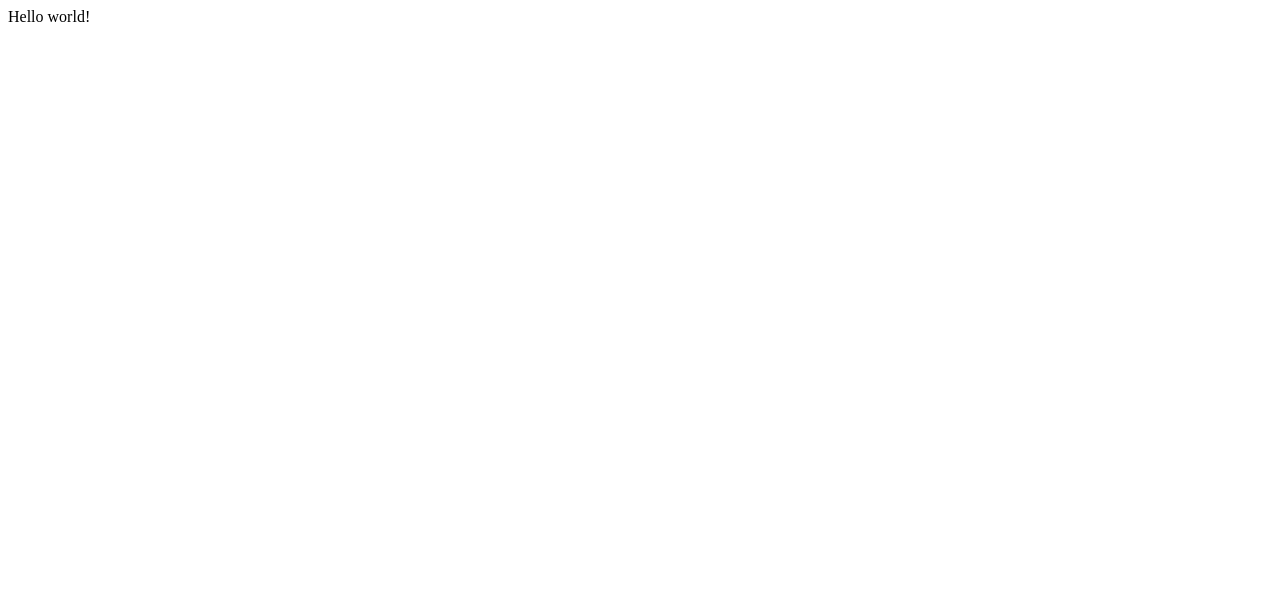
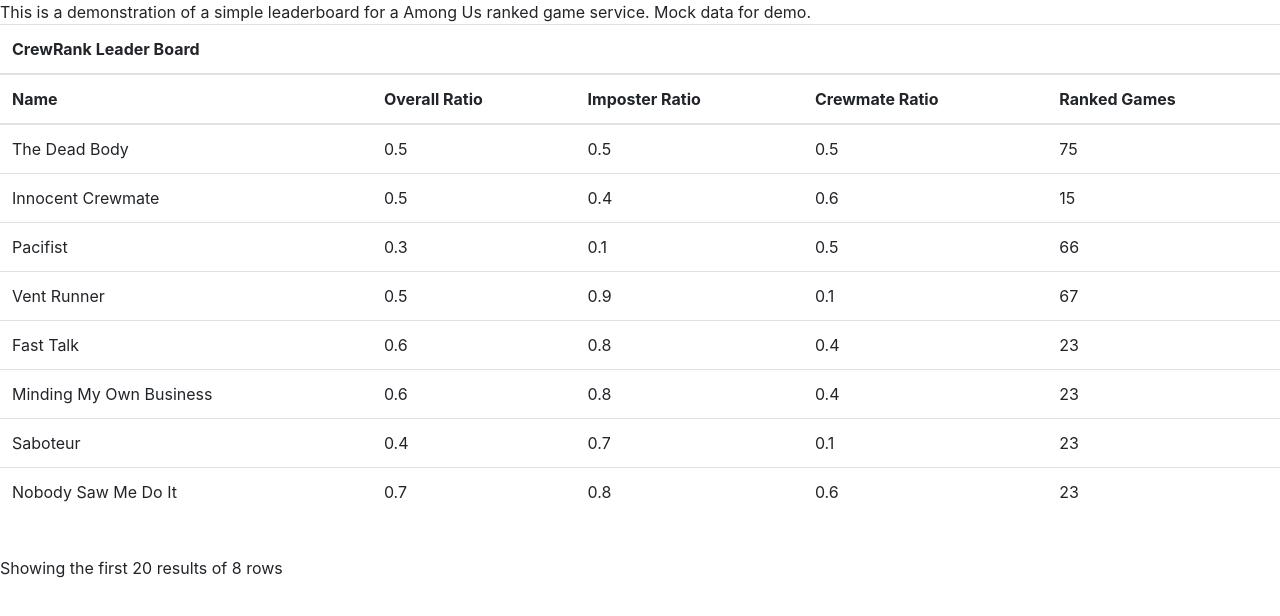
Before and after one commit to TWTA/crew-rank-site, a Gatsby site: page / in a window 1280 px wide. Built offline with nearby package versions, Linux system fonts and the light colour scheme; Gatsby itself is replaced by a stand-in of ours.

Commit message:
Add demo sorting table

```diff
--- /dev/null
+++ b/src/components/sorting.table.js
@@ -0,0 +1,168 @@
+// src/components/sorting.table.js
+import React from "react";
+
+import { useTable, useSortBy } from 'react-table'
+import 'bootstrap/dist/css/bootstrap.min.css';
+
+function Table({ columns, data }) {
+    // Use the state and functions returned from useTable to build your UI
+    const {
+        getTableProps,
+        getTableBodyProps,
+        headerGroups,
+        rows,
+        prepareRow,
+    } = useTable(
+        {
+            columns,
+            data,
+        },
+        useSortBy
+    )
+
+    // Render the UI for your table
+    return (
+        <div>
+            <table className="table" {...getTableProps()}>
+                <thead>
+                    {headerGroups.map(headerGroup => (
+                        <tr {...headerGroup.getHeaderGroupProps()}>
+                            {headerGroup.headers.map(column => (
+                                // Add the sorting props to control sorting. For this example
+                                // we can add them into the header props
+                                <th {...column.getHeaderProps(column.getSortByToggleProps())}>
+                                    {column.render('Header')}
+                                    {/* Add a sort direction indicator */}
+                                    <span>
+                                        {column.isSorted
+                                            ? column.isSortedDesc
+                                                ? ' 🔽'
+                                                : ' 🔼'
+                                            : ''}
+                                    </span>
+                                </th>
+                            ))}
+                        </tr>
+                    ))}
+                </thead>
+                <tbody {...getTableBodyProps()}>
+                    {rows.map(
+                        (row, i) => {
+                            prepareRow(row);
+                            return (
+                                <tr {...row.getRowProps()}>
+                                    {row.cells.map(cell => {
+                                        return (
+                                            <td {...cell.getCellProps()}>{cell.render('Cell')}</td>
+                                        )
+                                    })}
+                                </tr>
+                            )
+                        }
+                    )}
+                </tbody>
+            </table>
+            <br />
+            <div>Showing the first 20 results of {rows.length} rows</div>
+        </div >
+    )
+}
+
+function SortingTableComponent() {
+    const columns = React.useMemo(
+        () => [
+            {
+                Header: 'CrewRank Leader Board',
+                columns: [
+                    {
+                        Header: 'Name',
+                        accessor: 'name',
+                    },
+                    {
+                        Header: 'Overall Ratio',
+                        accessor: 'overall',
+                    },
+                    {
+                        Header: 'Imposter Ratio',
+                        accessor: 'imposter',
+                    },
+                    {
+                        Header: 'Crewmate Ratio',
+                        accessor: 'crewmate',
+                    },
+                    {
+                        Header: 'Ranked Games',
+                        accessor: 'games',
+                    },
+                ],
+            },
+        ],
+        []
+    )
+
+    const data = [
+        {
+            "name": "The Dead Body",
+            "overall": 0.5,
+            "imposter": 0.5,
+            "crewmate": 0.5,
+            "games": 75
+        },
+        {
+            "name": "Innocent Crewmate",
+            "overall": 0.5,
+            "imposter": 0.4,
+            "crewmate": 0.6,
+            "games": 15
+        },
+        {
+            "name": "Pacifist",
+            "overall": 0.3,
+            "imposter": 0.1,
+            "crewmate": 0.5,
+            "games": 66
+        },
+        {
+            "name": "Vent Runner",
+            "overall": 0.5,
+            "imposter": 0.9,
+            "crewmate": 0.1,
+            "games": 67
+        },
+        {
+            "name": "Fast Talk",
+            "overall": 0.6,
+            "imposter": 0.8,
+            "crewmate": 0.4,
+            "games": 23
+        },
+        {
+            "name": "Minding My Own Business",
+            "overall": 0.6,
+            "imposter": 0.8,
+            "crewmate": 0.4,
+            "games": 23
+        },
+        {
+            "name": "Saboteur",
+            "overall": 0.4,
+            "imposter": 0.7,
+            "crewmate": 0.1,
+            "games": 23
+        },
+        {
+            "name": "Nobody Saw Me Do It",
+            "overall": 0.7,
+            "imposter": 0.8,
+            "crewmate": 0.6,
+            "games": 23
+        }]
+    console.log(JSON.stringify(data));
+
+
+    return (
+        <Table columns={columns} data={data} />
+    )
+}
+
+export default SortingTableComponent;
--- a/src/pages/index.js
+++ b/src/pages/index.js
@@ -1,5 +1,13 @@
 import React from "react"
 
+import SortingTableComponent from '../components/sorting.table';
+
 export default function Home() {
-  return <div>Hello world!</div>
+  return (
+  	<>
+	  	<div>This is a demonstration of a simple leaderboard for a Among Us ranked game service. Mock data for demo.</div>
+
+	  	<SortingTableComponent />
+	  </>
+  )
 }
```
Also changed, not shown: package.json (+7 -1 lines), 1 other file.
